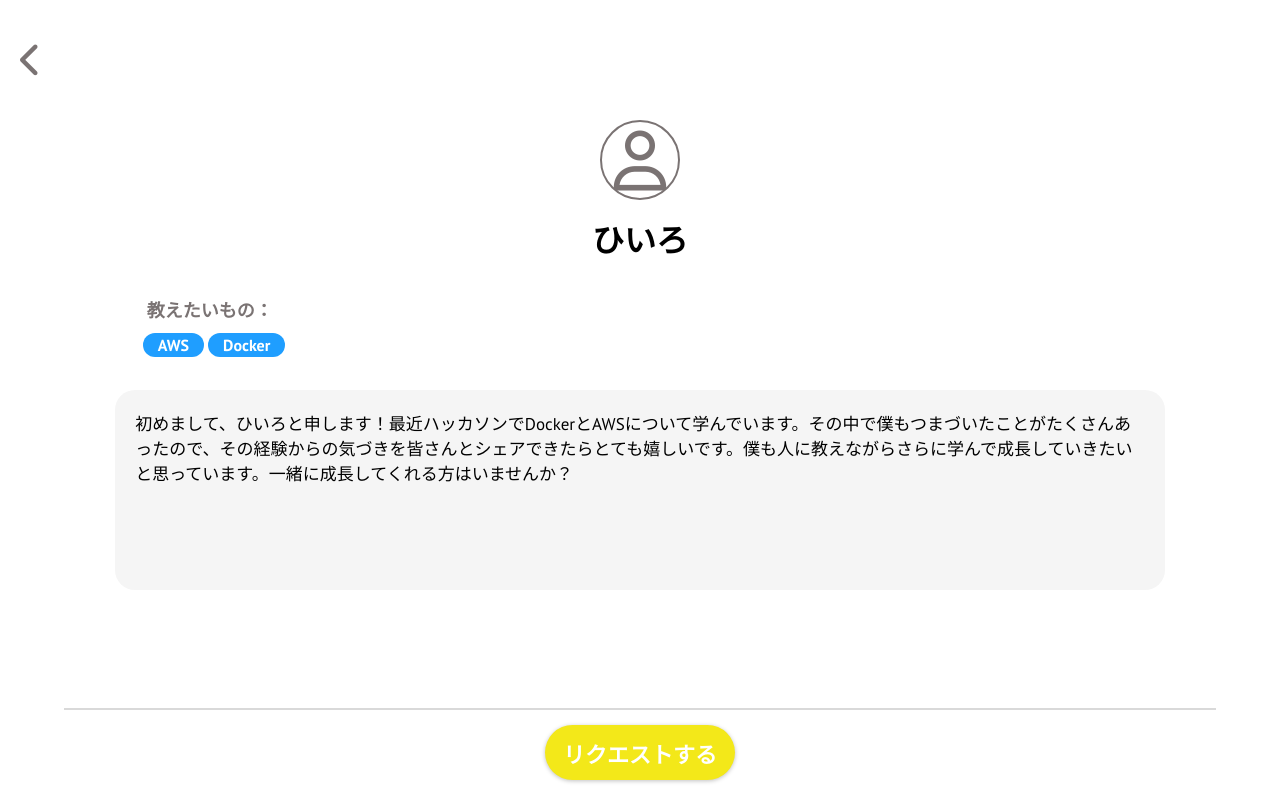
After one commit to RareTECH2025Summer-D/teamD, a Django app: page /user/detail/ in a window 1280 px wide. The commit adds this page. Run offline with Django 4.2, Linux system fonts and the light colour scheme; parts of the project's set-up code (start-up, migrations or seed data) failed here and were passed over; some libraries are stand-ins or nearby versions; some web fonts are replaced.

Commit message:
add:ユーザープロフィール画面追加

```diff
--- a/app/myapp/static/css/base/components.css
+++ b/app/myapp/static/css/base/components.css
@@ -52,8 +52,11 @@
 
 /* 「下部固定ボタン」のパーツ */
 .sticky-button {
-    width: 175px;
-    height: 55px;
+    min-width: 175px;
+    min-height: 55px;
+    width: auto;
+    height: auto;
+    padding: 0 18px;
     border-radius: 30px;
     border: hidden;
     background-color: var(--button_color);
--- a/app/myapp/static/css/base/header.css
+++ b/app/myapp/static/css/base/header.css
@@ -251,3 +251,18 @@
     color: var(--charcoal_gray);
     margin-bottom: 5px; /* 微調整 */
 }
+
+
+/* !「ユーザープロフィール画面」ヘッダー ! */
+.profile-header {
+    height: 15vh;
+    display: flex;
+    align-items: center;
+    justify-content: flex-start;
+    padding-left: 20px;  /* 微調整 */
+}
+
+.back-icon {
+    font-size: 35px;
+    color: var(--charcoal_gray);
+}
--- a/app/myapp/static/css/pages/skill_registration_create.css
+++ b/app/myapp/static/css/pages/skill_registration_create.css
@@ -4,7 +4,6 @@
     left: 50%;
     transform: translateX(-50%);
     width: 100%;
-    /* margin: 20px 0; */
     padding: 20px 0;
     background: var(--white);
 }
--- /dev/null
+++ b/app/myapp/static/css/pages/user_profile.css
@@ -0,0 +1,64 @@
+/* .user-profile-wrapper {
+    display: flex;
+    flex-direction: column;
+    align-items: center;
+} */
+
+.user-icon-name-piece {
+    display: flex;
+    flex-direction: column;
+    align-items: center;
+    gap: 15px;
+}
+
+.skills-list {
+    width: 78%;
+    margin: 0 auto;
+    display: flex;
+    flex-direction: column;
+    align-items: flex-start;
+    gap: 8px;
+    margin-top: 35px;
+}
+
+.skills-list p {
+    font-size: 18px;
+    font-weight: bold;
+    color: var(--charcoal_gray);
+    padding-left: 6px; /* 微調整 */
+}
+
+.skills-list ul {
+    display: flex;
+    flex-wrap: wrap;
+    justify-content: flex-start;
+    list-style: none;
+}
+
+.skill-tag {
+    display: inline-block;
+    color: var(--white);
+    background-color: var(--switch_color);
+    border-radius: 20px;
+    padding: 2px 15px;
+    font-weight: bold;
+    margin: 3px 2px;
+    font-size: 16px;
+}
+
+.user-introduction {
+    width: 82%;
+    margin: 0 auto;
+    min-height: 200px; /* デフォルトの高さ指定 */
+    height: auto;      /* 自己紹介文の長さによって自動で高さ調整 */
+    background-color: var(--light_gray);
+    border-radius: 20px;
+    padding: 20px;
+    margin-top: 30px;
+}
+
+.user-introduction p {
+    font-size: 17px;
+    display: block;
+    text-align: left;
+}
--- a/app/myapp/static/css/styles.css
+++ b/app/myapp/static/css/styles.css
@@ -10,5 +10,6 @@
 @import 'pages/home.css';
 @import 'pages/search.css';
 @import 'pages/settings.css';
+@import 'pages/user_profile.css';
 @import 'themes/student.css';
 @import 'themes/teacher.css';
--- a/app/myapp/static/css/themes/student.css
+++ b/app/myapp/static/css/themes/student.css
@@ -1,5 +1,6 @@
 body.student {
     --primary_color: var(--student_primary);
     --primary_translucent: var(--student_primary_translucent);
-    --button_color: var(--student_button)
+    --button_color: var(--student_button);
+    --switch_color: var(--teacher_primary); /* 生徒モードだけど、先生モードの色を出したい時 */
 }
--- a/app/myapp/static/css/themes/teacher.css
+++ b/app/myapp/static/css/themes/teacher.css
@@ -2,4 +2,5 @@ body.teacher {
     --primary_color: var(--teacher_primary);
     --primary_translucent: var(--teacher_primary_translucent);
     --button_color: var(--teacher_button);
+    --switch_color: var(--student_primary); /* 先生モードだけど、生徒モードの色を出したい時 */
 }
--- /dev/null
+++ b/app/myapp/templates/app/user_profile.html
@@ -0,0 +1,45 @@
+{% extends 'base/base_app_button.html' %}
+
+{% block header %}
+    {% include 'partials/header_back.html' %}
+{% endblock header %}
+
+{% block content %}
+<main class="normal-main">
+
+    <div class="user-icon-name-piece">
+
+        <!-- プロフィール画像 -->
+        <div class="user-icon-circle">
+            <i class="fa-regular fa-user user-icon"></i>
+        </div>
+
+        <!-- ニックネーム -->
+        <h1 class="profile-user-name">ひいろ</h1>
+
+    </div>
+
+    <!-- スキル一覧 -->
+    <div class="skills-list">
+        <p>{{ sub_text|safe }}</p>
+        <ul>
+            <li><span class="skill-tag">AWS</span></li>
+            <li><span class="skill-tag">Docker</span></li>
+        </ul>
+    </div>
+
+    <!-- 自己紹介文 -->
+    <div class="user-introduction">
+        <!-- <p>こんにちは！</p> -->
+        <p>初めまして、ひいろと申します！最近ハッカソンでDockerとAWSについて学んでいます。その中で僕もつまづいたことがたくさんあったので、その経験からの気づきを皆さんとシェアできたらとても嬉しいです。僕も人に教えながらさらに学んで成長していきたいと思っています。一緒に成長してくれる方はいませんか？</p>
+    </div>
+
+</main>
+{% endblock content %}
+
+{% block footer %}
+<div class="sticky-button-wrapper">
+    <hr />
+    {% include 'partials/sticky_button.html' with button_label='リクエストする' %}
+</div>
+{% endblock footer %}
--- /dev/null
+++ b/app/myapp/templates/partials/header_back.html
@@ -0,0 +1,5 @@
+<header class="profile-header">
+    <a href="{% url 'search' %}?role={{ role }}" class="user-back-icon">
+        <i class="fa-solid fa-chevron-left back-icon"></i>
+    </a>
+</header>
--- a/app/myapp/urls.py
+++ b/app/myapp/urls.py
@@ -14,7 +14,8 @@ urlpatterns = [
     path('setting/',Setting.as_view(template_name='app/settings.html'),name='setting'),
     #path('user/update/profile/',ProfileUpdate.as_view(template_name='profile_edit.html'),name='user_update_profile'),
     path('search/',SearchUsers.as_view(template_name='app/search.html'),name='search'),
-    #path('user/detail',UserDitail.as_view(template_name='user_profile.html'),name='user_detail'),
+    path('user/detail/', UserDetail.as_view(), name='user_detail'),
+    #path('user/detail',UserDitail.as_view(template_name='user_profile.html'),name='user_detail'),    #フロント画面作成のため、一旦17行目のpathを使う
     #path('request/send',SendRequest.as_view(),name='request_send'),
     path('request/list/',RequestList.as_view(template_name='app/handshake.html'),name='request_list'),
     #path('request/approval/',RequestApproval.as_view(),name='request_approval'),
--- a/app/myapp/views.py
+++ b/app/myapp/views.py
@@ -296,6 +296,28 @@ class SearchUsers(ListView):
 
 
 # ユーザー詳細画面(学ぶ・教える共通)
+
+#フロント画面作成用
+class UserDetail(TemplateView):
+    template_name = 'app/user_profile.html'
+
+    def get_context_data(self, **kwargs):
+        context = super().get_context_data(**kwargs)
+
+        # 開発用にURLパラメータでroleを取得。なければデフォルトをstudentにする
+        role = self.request.GET.get("role", "student")
+
+        if role == "student":
+            sub_text = "教えたいもの："
+        elif role == "teacher":
+            sub_text = "学びたいもの："
+
+
+        context["role"] = role
+        context["sub_text"] = sub_text
+
+        return context
+
 # class UserDitail(DetailView):
 #     def get():
 
```
